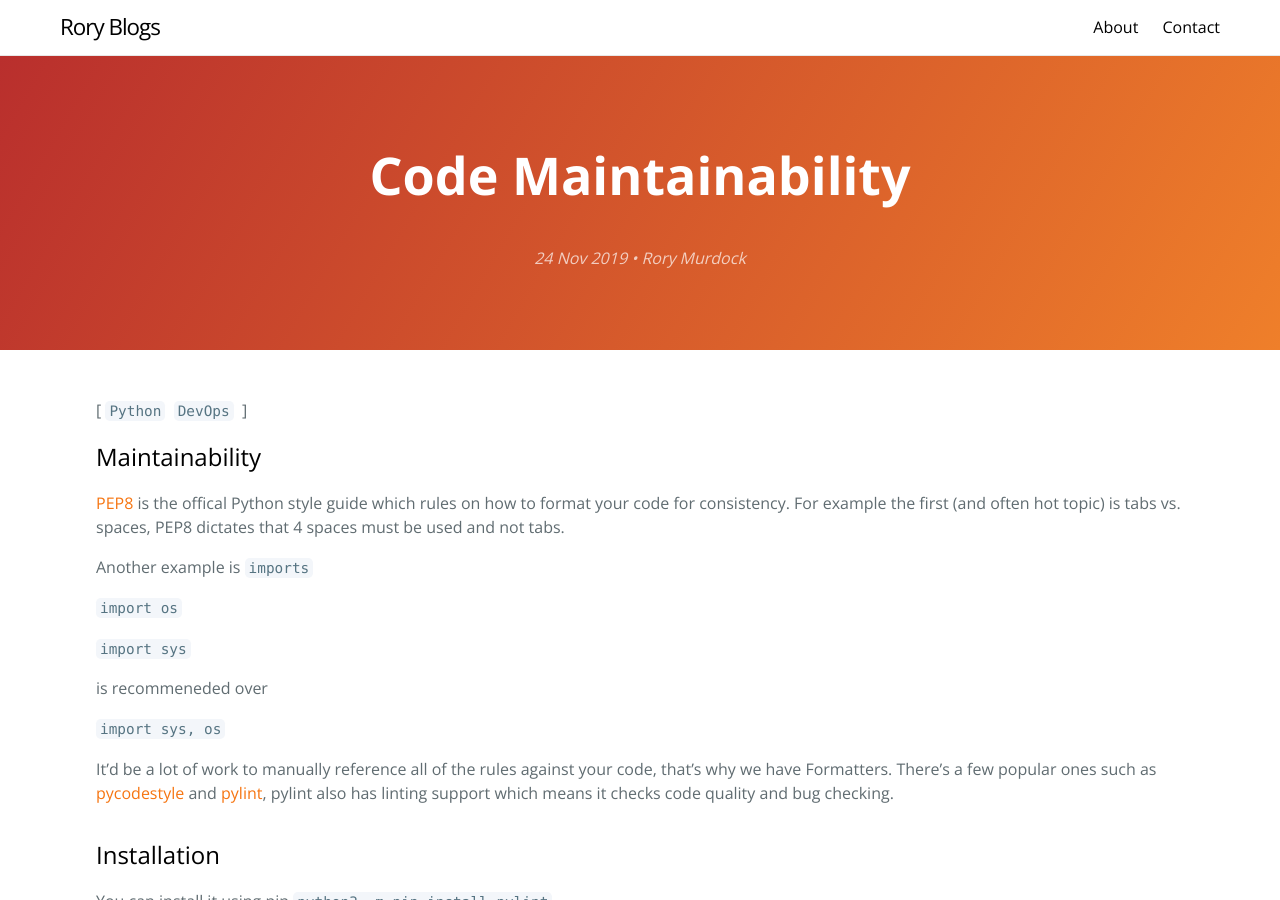
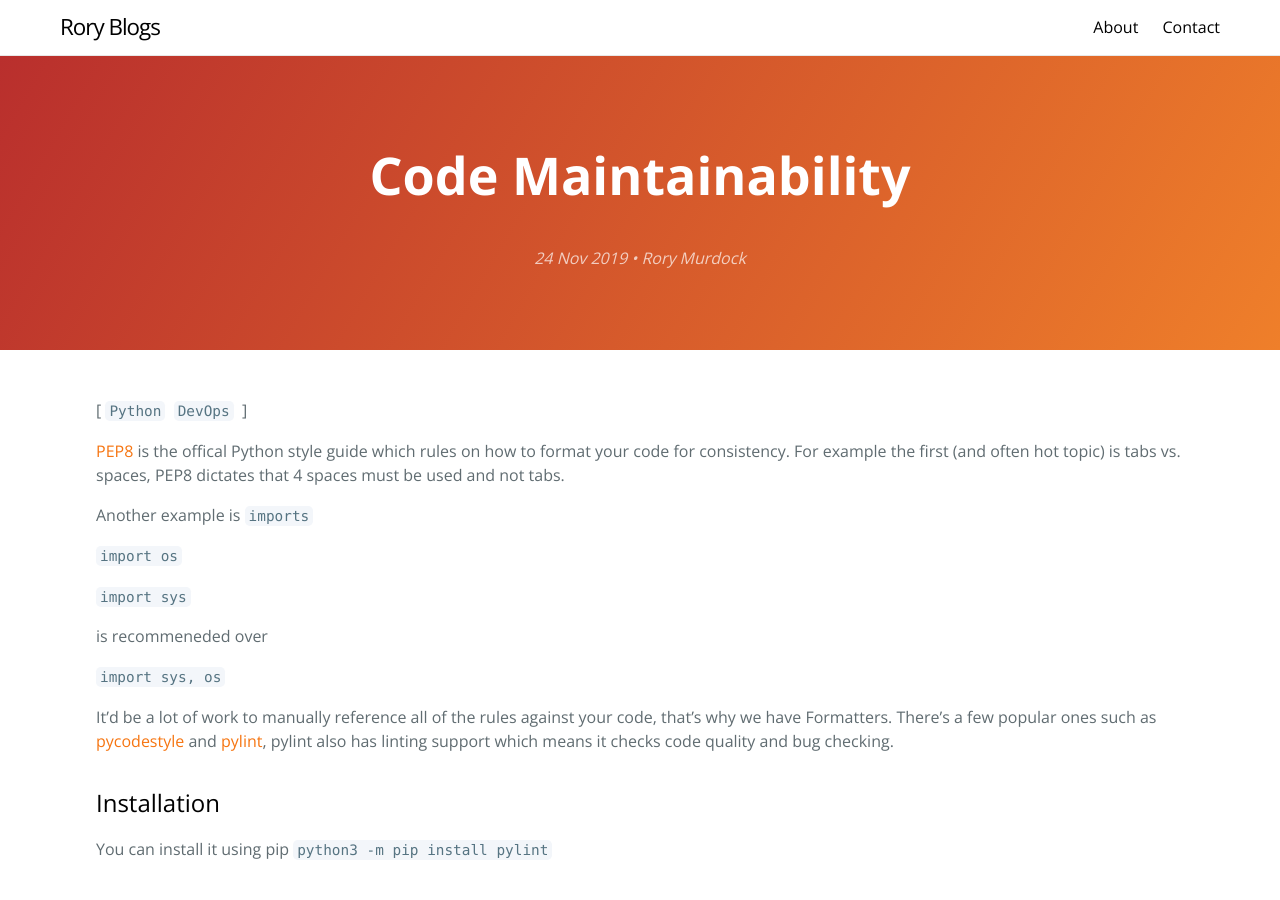
Before and after one commit to rorymurdock/rorymurdock.github.io, a Jekyll site: the page built from _posts/2019-11-24-Code-Maintainability.md, in a window 1280 px wide and 900 px high. Built offline with Jekyll 4.4.1, drawn with Linux system fonts in a browser that asks for light colours.

Commit message:
2019 relaunch (#3)
* Adjusted previews

```diff
--- a/_posts/2019-11-24-Code-Maintainability.md
+++ b/_posts/2019-11-24-Code-Maintainability.md
@@ -4,8 +4,6 @@ title:  "Code Maintainability"
 author: "Rory Murdock"
 tags: Python DevOps
 ---
-
-## Maintainability
 
 [PEP8](https://www.python.org/dev/peps/pep-0008/) is the offical Python style guide which rules on how to format your code for consistency. For example the first (and often hot topic) is tabs vs. spaces, PEP8 dictates that 4 spaces must be used and not tabs.
 
```
Also changed, not shown: _posts/2019-11-23-Code-Coverage.md (+2 -2 lines).
